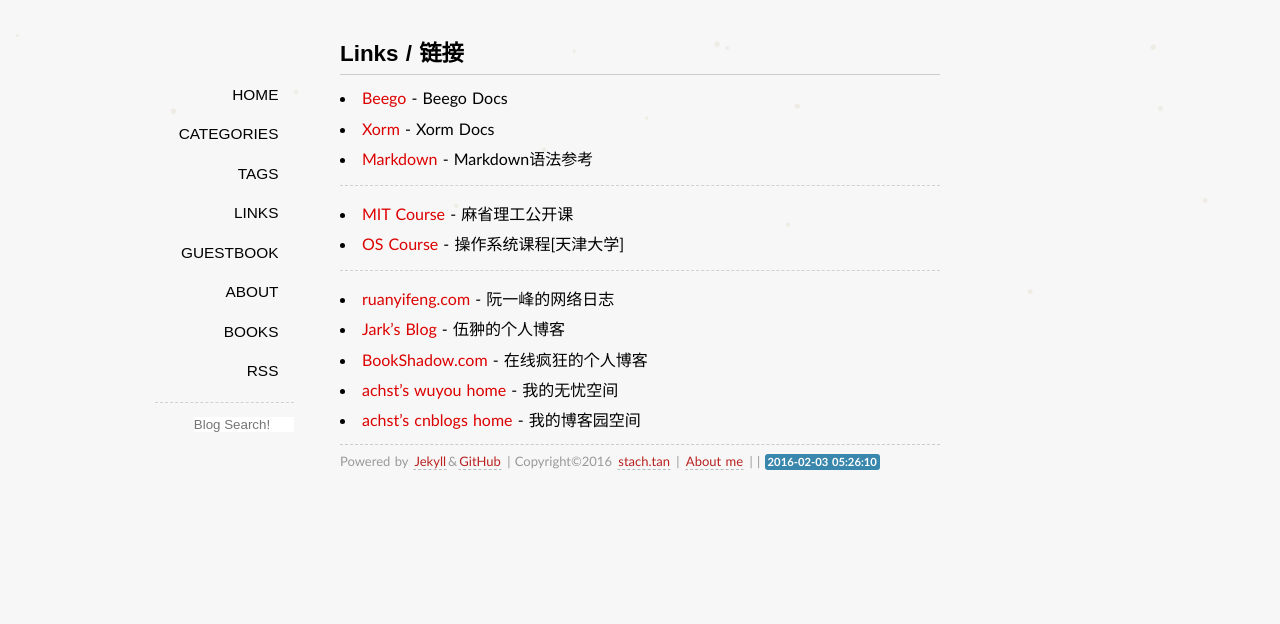
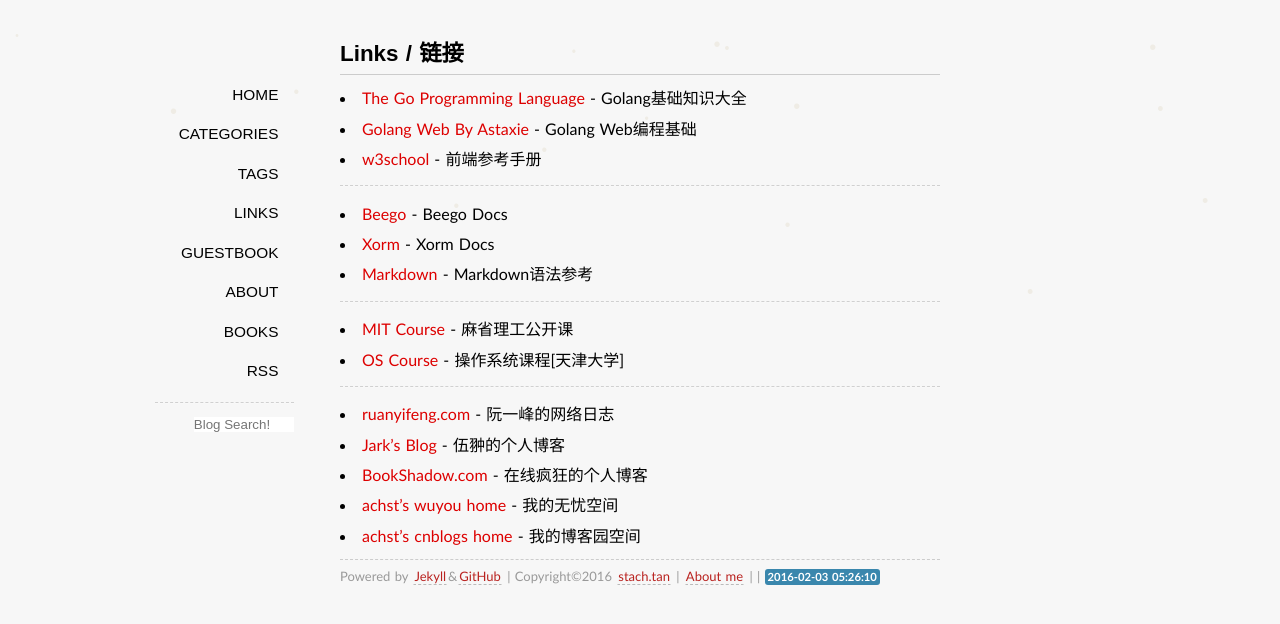
Before and after one commit to hopehook/HopeHook.com, a Jekyll site: the page built from links/index.md, in a window 1280 px wide. Shown: the top 624 px of the page. Built offline with Jekyll 4.4.1, drawn with Linux system fonts in a browser that asks for light colours; some web fonts are replaced; Markdown is read by kramdown in place of the engine named in the settings; comment, search, counter and statistics services are not loaded.

Commit message:
Update index.md

```diff
--- a/links/index.md
+++ b/links/index.md
@@ -2,6 +2,12 @@
 title: Links / 链接
 layout: page
 comments: yes
+
+
+---
+* [The Go Programming Language](http://golang-china.github.io/gopl-zh/) - Golang基础知识大全
+* [Golang Web By Astaxie](https://github.com/astaxie/build-web-application-with-golang/blob/master/zh/SUMMARY.md) - Golang Web编程基础
+* [w3school](http://www.w3school.com.cn/) - 前端参考手册
 
 ---
 * [Beego](http://beego.me/docs/intro/) - Beego Docs
```
